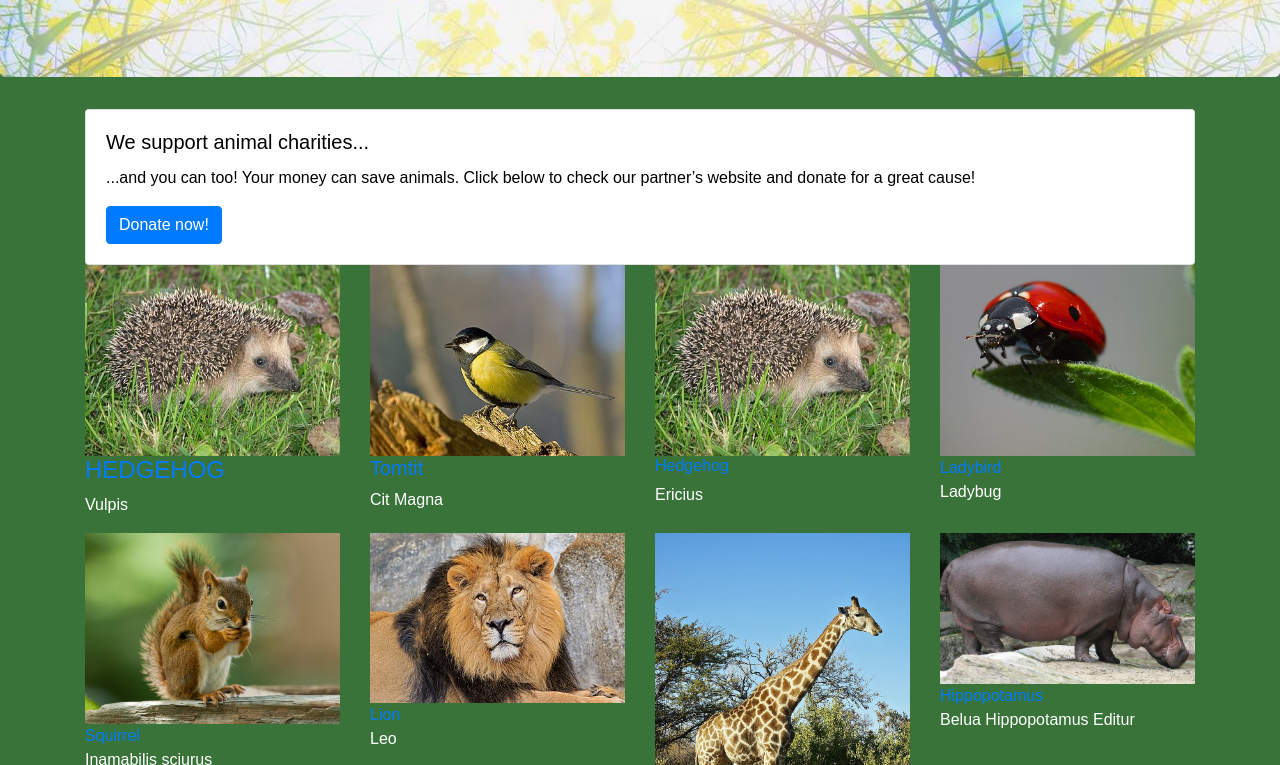
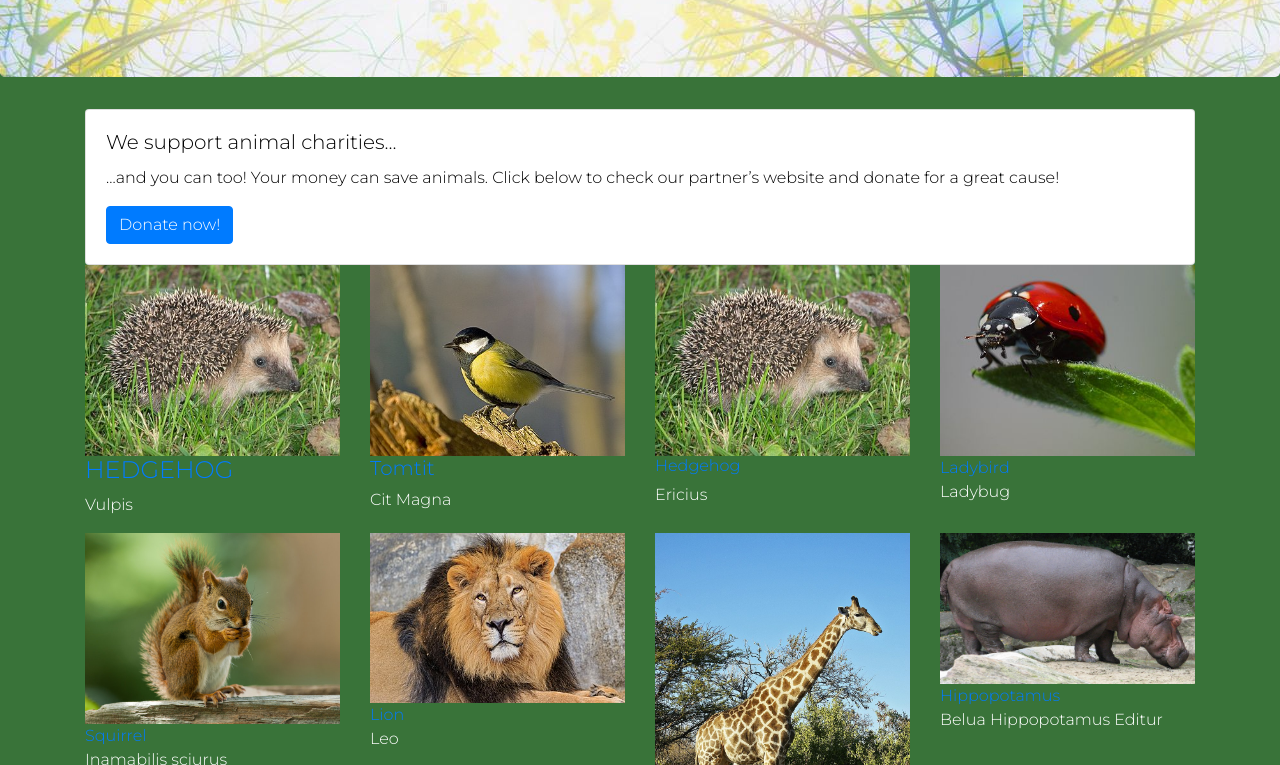
Before and after one commit to RahaviShanmugaratnan/cute-animals-bootstrap, a plain HTML site: page index.html in a window 1280 px wide. Shown: the part 233-998 px from the top of the page. Drawn offline with Linux system fonts and the light colour scheme.

Commit message:
google font

```diff
--- a/index.html
+++ b/index.html
@@ -7,6 +7,7 @@
 
     <!-- Bootstrap CSS -->
     <link rel="stylesheet" href="css/bootstrap.min.css" crossorigin="anonymous">
+	  <link href="https://fonts.googleapis.com/css2?family=Montserrat:wght@300&display=swap" rel="stylesheet">
     <link href="css/styles.css" rel="stylesheet" type="text/css">
 <title>Hello, world!</title>
   </head>
```
